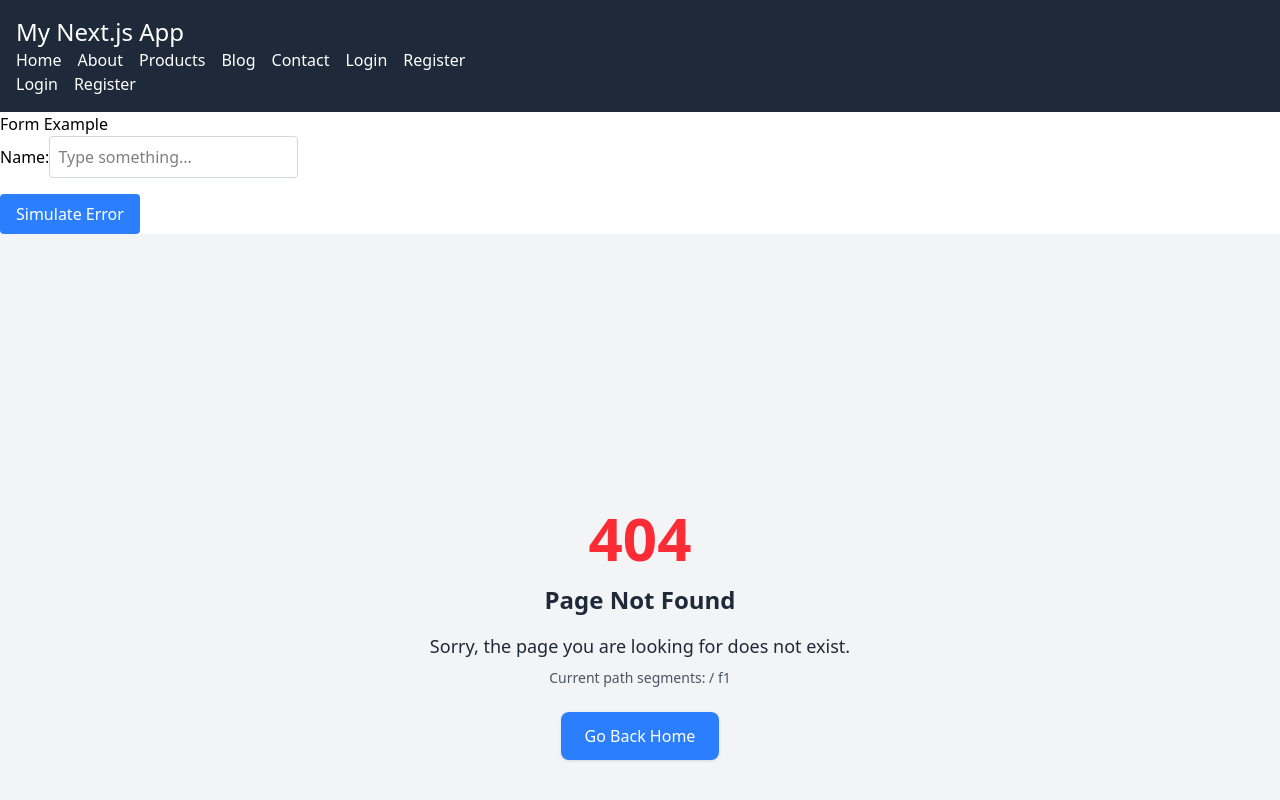
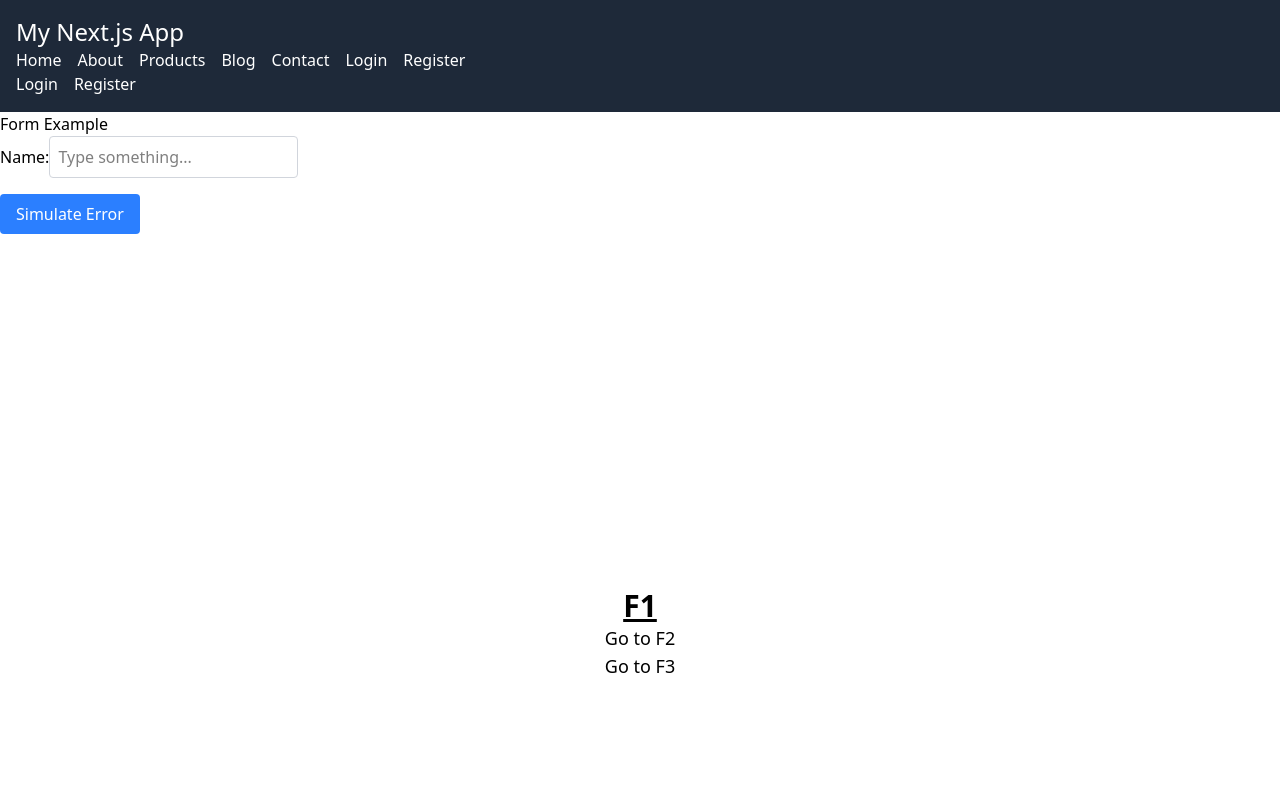
Before and after one commit to elkinmendoza/next15-new-functionalities, a Next.js app: page /f1 in a window 1280 px wide. Before the commit this address had no page. Shown: the top 800 px of the page. Built offline with nearby package versions, Linux system fonts and the light colour scheme.

Commit message:
intercepting route initially didb't work, and yet it doesn't work in the slightest, ill keep trying tomorrow

```diff
--- /dev/null
+++ b/src/app/f1/(.)f2/page.tsx
@@ -0,0 +1,7 @@
+export default function InterceptedF2() {
+  return (
+    <div className="flex flex-col items-center justify-center h-screen">
+      <h1 className="text-3xl font-bold underline">(.)F2</h1>
+    </div>
+  );
+}
--- /dev/null
+++ b/src/app/f1/(..)f3/page.tsx
@@ -0,0 +1,8 @@
+export default function InterceptedF3() {
+  return (
+    <div>
+      <h1 className="text-3xl font-bold underline">Intercepted F3</h1>
+      <p className="text-lg"> (...) This is the intercepted F3 page.</p>
+    </div>
+  );
+}
--- /dev/null
+++ b/src/app/f1/f2/page.tsx
@@ -0,0 +1,7 @@
+export default function F2() {
+  return (
+    <div className="flex flex-col items-center justify-center h-screen">
+      <h1 className="text-3xl font-bold underline">F2</h1>
+    </div>
+  );
+}
--- /dev/null
+++ b/src/app/f1/page.tsx
@@ -0,0 +1,16 @@
+import Link from "next/link";
+
+export default function F1() {
+  return (
+    <div className="flex flex-col items-center justify-center h-screen">
+      <h1 className="text-3xl font-bold underline">F1</h1>
+      <Link href="/f1/f2" className="text-lg">
+        Go to F2
+      </Link>
+
+      <Link href="/f3" className="text-lg">
+        Go to F3
+      </Link>
+    </div>
+  );
+}
--- /dev/null
+++ b/src/app/f3/page.tsx
@@ -0,0 +1,9 @@
+export default function F3() {
+  return (
+    <div className="flex flex-col items-center justify-center h-screen">
+      <h1 className="text-3xl font-bold underline">F3</h1>
+      <p className="text-lg">This is the F3 page</p>
+    </div>
+  );
+}
+// Compare this snippet from next15-study/src/app/f1/f2/%28..%29f3/page.tsx:
```
